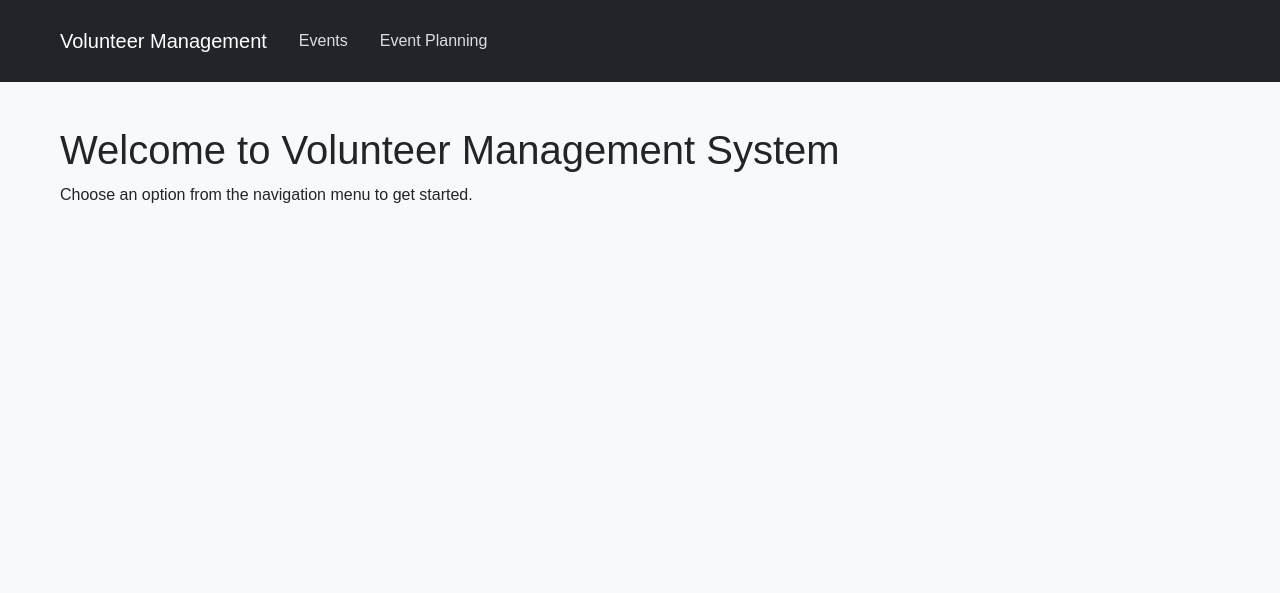
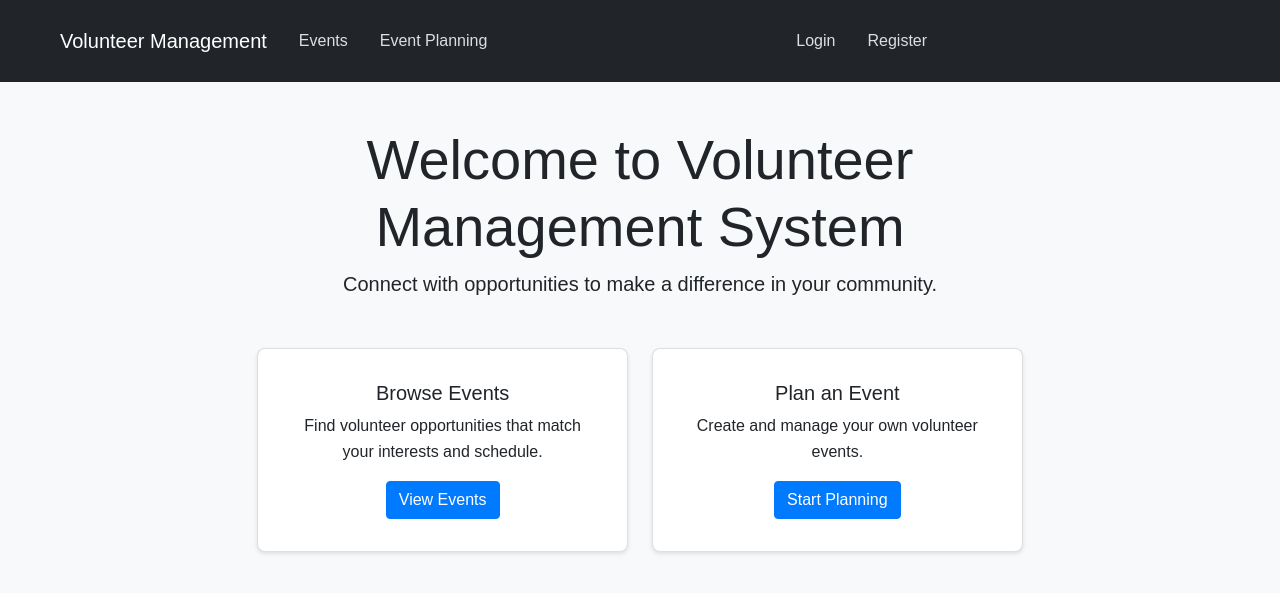
Before and after one commit to sakshamv259/assignment1.github.io, a Node server app: template src/views/index.ejs in a window 1280 px wide. Shown: the top 593 px of the page. Run offline with Node 20, Linux system fonts and the light colour scheme; the template is opened without the code that fills it, so the values that code supplies are empty; some libraries are stand-ins or nearby versions.

Commit message:
feat: enhance landing page with auth controls and better UI

```diff
--- a/src/views/index.ejs
+++ b/src/views/index.ejs
@@ -15,7 +15,7 @@
                 <span class="navbar-toggler-icon"></span>
             </button>
             <div class="collapse navbar-collapse" id="navbarNav">
-                <ul class="navbar-nav">
+                <ul class="navbar-nav me-auto">
                     <li class="nav-item">
                         <a class="nav-link" href="/events">Events</a>
                     </li>
@@ -23,15 +23,93 @@
                         <a class="nav-link" href="/event-planning">Event Planning</a>
                     </li>
                 </ul>
+                <ul class="navbar-nav" id="authNav">
+                    <li class="nav-item" id="loginItem">
+                        <a class="nav-link" href="/login">Login</a>
+                    </li>
+                    <li class="nav-item" id="registerItem">
+                        <a class="nav-link" href="/register">Register</a>
+                    </li>
+                    <li class="nav-item d-none" id="logoutItem">
+                        <a class="nav-link" href="#" onclick="handleLogout()">Logout</a>
+                    </li>
+                </ul>
             </div>
         </div>
     </nav>
 
     <div class="container mt-4">
-        <h1>Welcome to Volunteer Management System</h1>
-        <p>Choose an option from the navigation menu to get started.</p>
+        <div class="row">
+            <div class="col-md-8 offset-md-2 text-center">
+                <h1 class="display-4">Welcome to Volunteer Management System</h1>
+                <p class="lead">Connect with opportunities to make a difference in your community.</p>
+
+                <div class="row mt-5">
+                    <div class="col-md-6">
+                        <div class="card mb-4">
+                            <div class="card-body">
+                                <h5 class="card-title">Browse Events</h5>
+                                <p class="card-text">Find volunteer opportunities that match your interests and schedule.</p>
+                                <a href="/events" class="btn btn-primary">View Events</a>
+                            </div>
+                        </div>
+                    </div>
+                    <div class="col-md-6">
+                        <div class="card mb-4">
+                            <div class="card-body">
+                                <h5 class="card-title">Plan an Event</h5>
+                                <p class="card-text">Create and manage your own volunteer events.</p>
+                                <a href="/event-planning" class="btn btn-primary">Start Planning</a>
+                            </div>
+                        </div>
+                    </div>
+                </div>
+            </div>
+        </div>
     </div>
 
     <script src="https://cdn.jsdelivr.net/npm/bootstrap@5.1.3/dist/js/bootstrap.bundle.min.js"></script>
+    <script src="/js/api.js"></script>
+    <script>
+        // Check authentication status on page load
+        async function checkAuth() {
+            try {
+                const isLoggedIn = await window.isAuthenticated();
+                const loginItem = document.getElementById('loginItem');
+                const registerItem = document.getElementById('registerItem');
+                const logoutItem = document.getElementById('logoutItem');
+
+                if (isLoggedIn) {
+                    loginItem.classList.add('d-none');
+                    registerItem.classList.add('d-none');
+                    logoutItem.classList.remove('d-none');
+                } else {
+                    loginItem.classList.remove('d-none');
+                    registerItem.classList.remove('d-none');
+                    logoutItem.classList.add('d-none');
+                }
+            } catch (error) {
+                console.error('Auth check failed:', error);
+            }
+        }
+
+        // Handle logout
+        async function handleLogout() {
+            try {
+                const result = await window.logout();
+                if (result.success) {
+                    window.location.href = '/login';
+                } else {
+                    alert(result.message || 'Logout failed');
+                }
+            } catch (error) {
+                console.error('Logout failed:', error);
+                alert('Logout failed. Please try again.');
+            }
+        }
+
+        // Check auth status when page loads
+        document.addEventListener('DOMContentLoaded', checkAuth);
+    </script>
 </body>
 </html>
```
